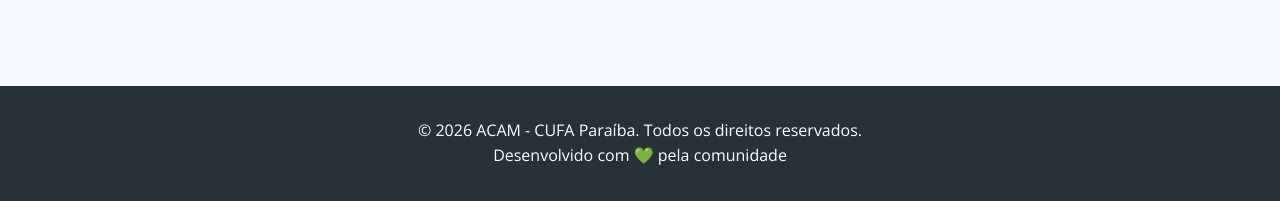
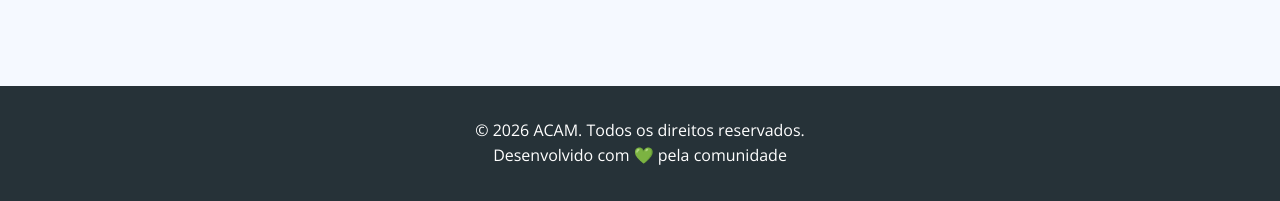
Before and after one commit to acamjp/-, a plain HTML site: page index.html in a window 1280 px wide. Shown: the part 5543-5744 px from the top of the page. Drawn offline with nearby package versions, Linux system fonts and the light colour scheme.

Commit message:
index.html

```diff
--- a/index.html
+++ b/index.html
@@ -751,7 +751,7 @@
     </main>
 
     <footer>
-        <p>&copy; 2026 ACAM - CUFA Paraíba. Todos os direitos reservados.</p>
+        <p>&copy; 2026 ACAM. Todos os direitos reservados.</p>
         <p>Desenvolvido com 💚 pela comunidade</p>
     </footer>
 
```
